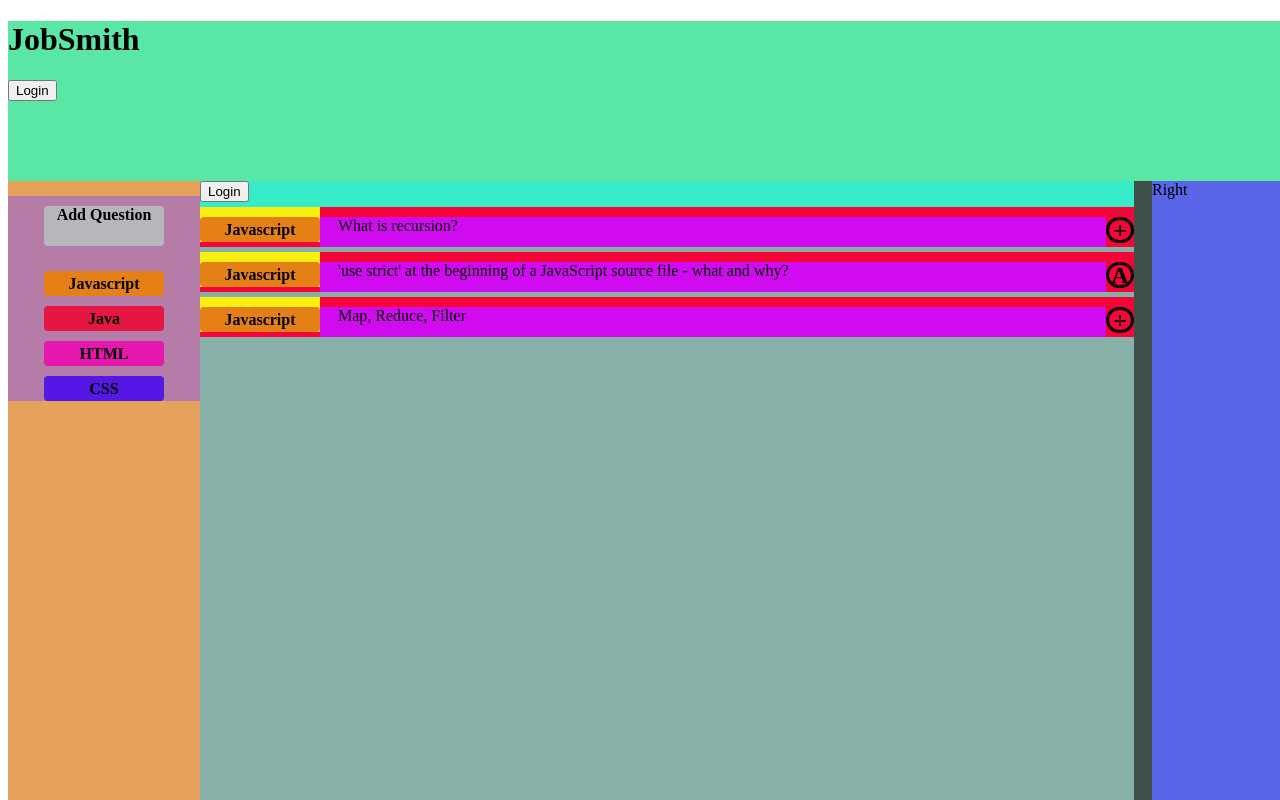
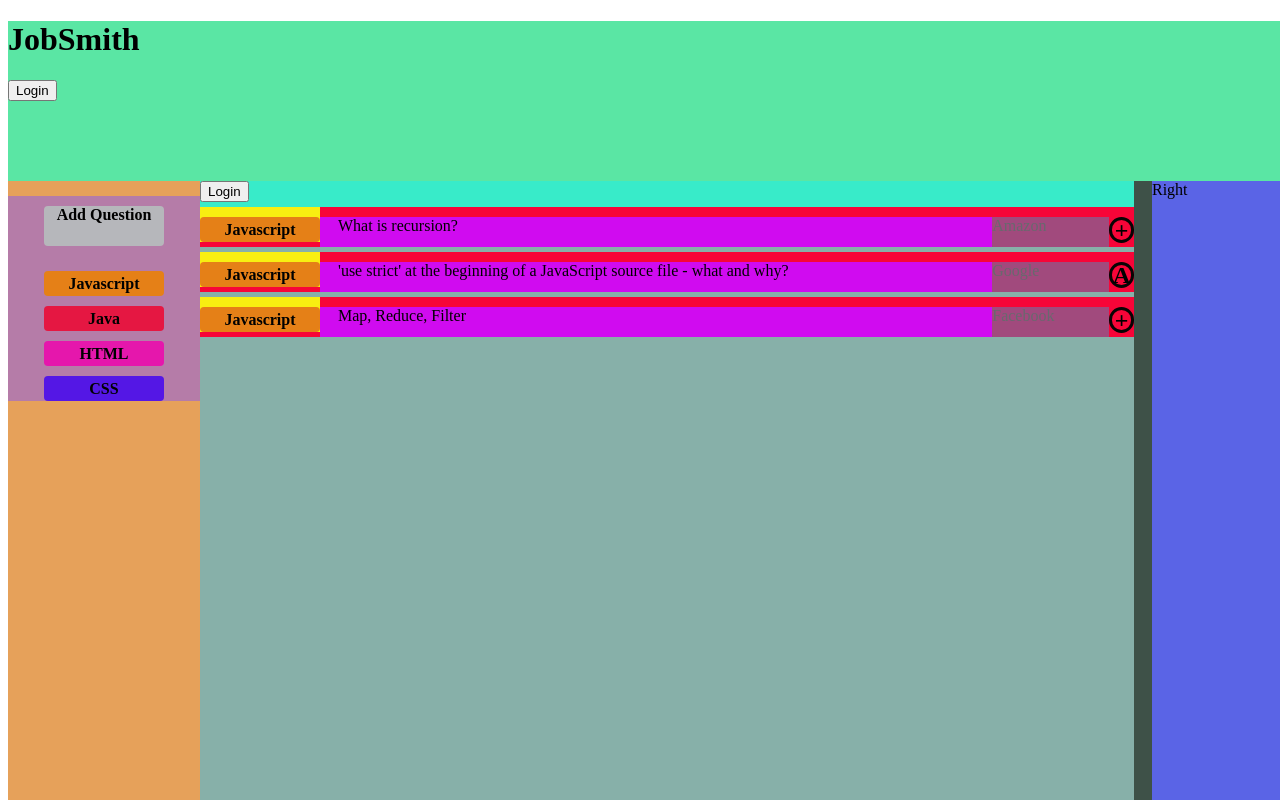
Before and after one commit to Job-Smith/JobSmith, a React app: page / in a window 1280 px wide. Both pictures are taken after a click on the element "Javascript". Shown: the top 800 px of the page. Built offline with nearby package versions, Linux system fonts and the light colour scheme.

Commit message:
vu ready

```diff
--- a/src/components/Answer/Answer.css
+++ b/src/components/Answer/Answer.css
@@ -6,10 +6,3 @@
   min-height: 40px;
   background-color: #F77805;
 }
-
-.skillHolder {
-  position: absolute;
-  display: inline-block;
-  width: 120px;
-  background-color: #CDC848;
-}
--- a/src/components/Answer/Answer.jsx
+++ b/src/components/Answer/Answer.jsx
@@ -8,13 +8,15 @@ import css from './Answer.css';
 
 const Answer = props => {
 
+  if(props.answer.answer)
+
+
   return (
     <div className='answer'>
       <div className="skillSpacer"></div>
       <div className="textHolder">
         {props.answer.answer}
       </div>
-      {/*<QuestionButton expandAnswers={props.expandAnswers} questionId={question.id} expand={question.expand} hasAnswers={hasAnswers}/>*/}
     </div>
   );
 };
--- a/src/components/Question/Question.css
+++ b/src/components/Question/Question.css
@@ -30,3 +30,11 @@
 .answerHolder {
   background-color: #AEDA40;
 }
+
+.company {
+  margin-top: 10px;
+  display: inline-block;
+  width: 150px;
+  color: #68696E;
+  background-color: #A14A7D;
+}
--- a/src/components/Question/Question.jsx
+++ b/src/components/Question/Question.jsx
@@ -30,6 +30,9 @@ const Question = props => {
         <div className="textHolder">
           {question.question}
         </div>
+        <div className="company">
+          {question.company}
+        </div>
         <QuestionButton expandAnswers={props.expandAnswers} questionId={question.id} expand={question.expand} hasAnswers={hasAnswers}/>
       </div>
       <div className="answerHolder">
```
